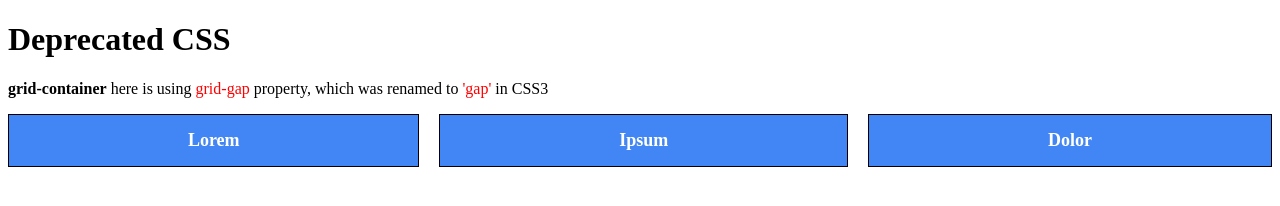
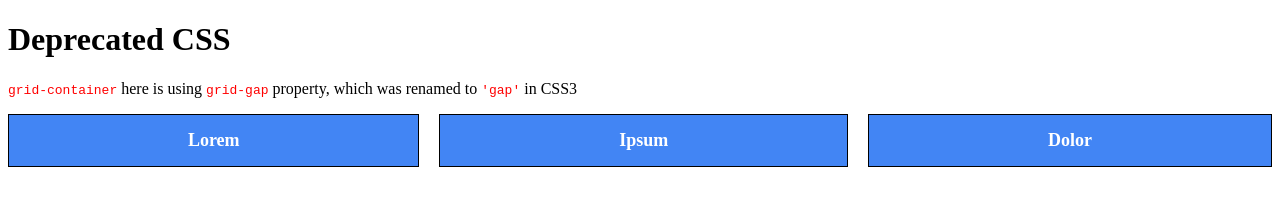
Before and after one commit to mathiasbynens/css-dbg-stories, a plain HTML site: page deprecated-css.html in a window 1280 px wide. Drawn offline with Linux system fonts and the light colour scheme.

Commit message:
Replaced spans with code tags

```diff
--- a/deprecated-css.html
+++ b/deprecated-css.html
@@ -1,7 +1,7 @@
 <!DOCTYPE html>
 <title>Deprecated CSS</title>
 <style>
-  span {
+  code {
     color: red;
   }
 
@@ -24,7 +24,7 @@
 
 <h1>Deprecated CSS</h1>
 
-<p><strong>grid-container</strong> here is using <span>grid-gap</span> property, which was renamed to <span>'gap'</span> in CSS3</p>
+<p><code>grid-container</code> here is using <code>grid-gap</code> property, which was renamed to <code>'gap'</code> in CSS3</p>
 
 <div class="grid-container">
   <div>Lorem</div>
```
Also changed, not shown: inactive-css.html (+2 -2 lines), missing-vendor-prefixes.html (+2 -2 lines).
